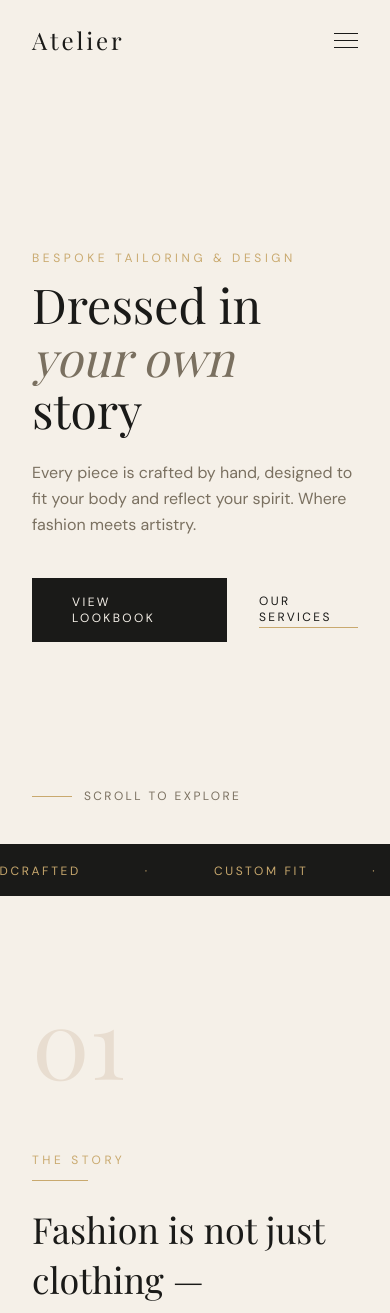
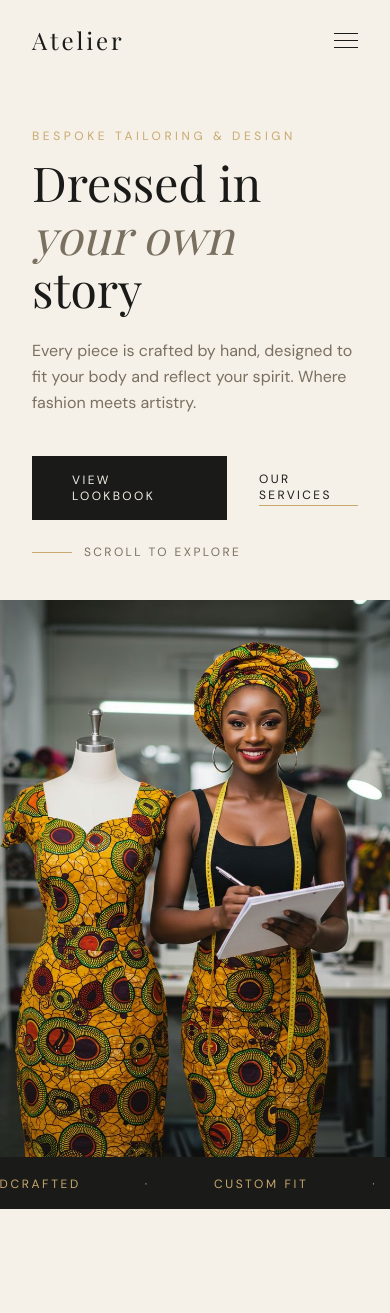
Before and after one commit to Patrick-Walshak/nanmet-fashion, a React (Vite) app: page / in a window 390 px wide. Shown: the top 1313 px of the page. Built offline with nearby package versions, Linux system fonts and the light colour scheme; a web font is replaced by a local one.

Commit message:
Added hero image feet

```diff
--- a/src/pages/Home.jsx
+++ b/src/pages/Home.jsx
@@ -32,9 +32,9 @@ function HeroSection() {
       </div>
 
       {/* Right — photo placeholder */}
-      <div className="hidden md:flex items-center justify-center bg-linen animate-[fadeIn_1.2s_0.3s_both]">
-        <p className="font-serif text-sm text-taupe tracking-[0.2em] uppercase opacity-40">
-          Your photo here
+      <div className="md:flex items-center justify-center bg-linen ">
+        <p className="font-serif text-sm text-taupe tracking-[0.2em] uppercase">
+          <img src="src/assets/images/hero-img.jpg" alt="" />
         </p>
       </div>
 
```
Also changed, not shown: src/assets/images/hero-img.jpg (added).
